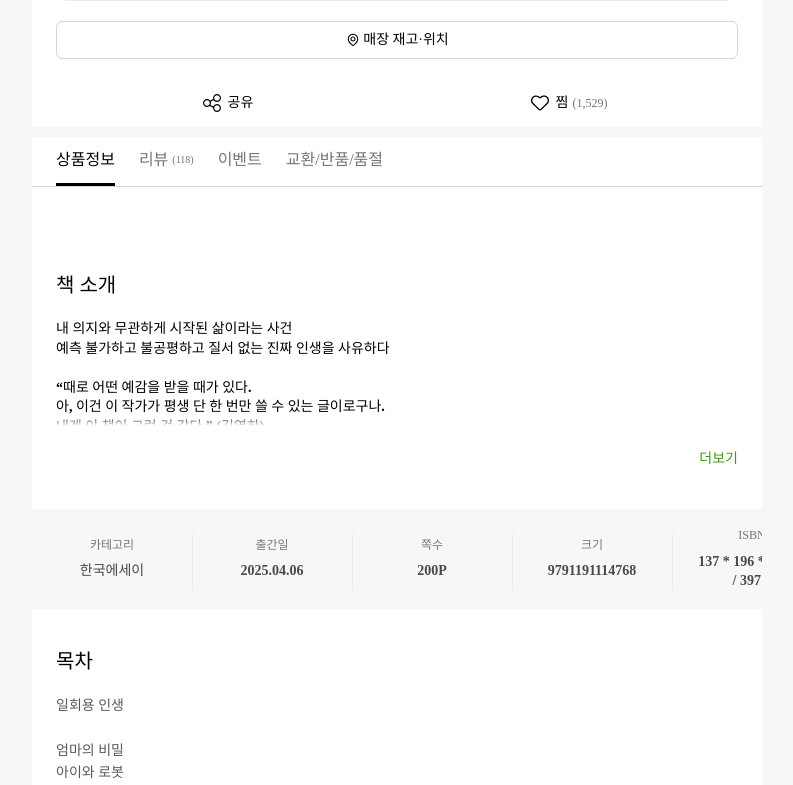
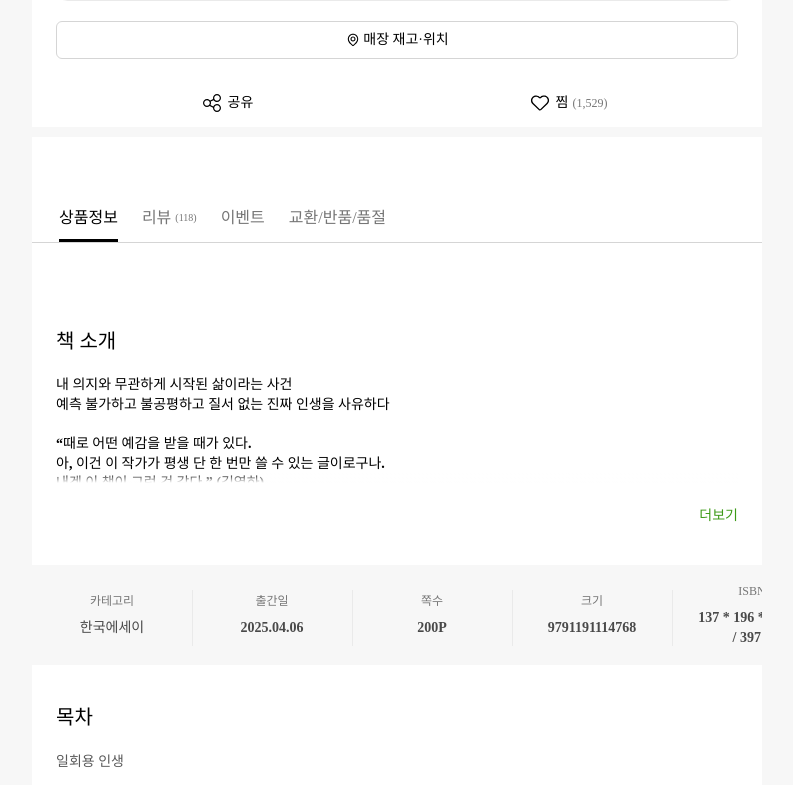
Before and after one commit to SOPT-all/36-COLLABORATION-WEB-KYOBOBOOK, a React (Vite) app: page /best/detail in a window 1280 px wide. Shown: the part 1442-2227 px from the top of the page, without its empty margins (243-1036 px from the left). Built offline with nearby package versions, Linux system fonts and the light colour scheme.

Commit message:
fix: 헤더 에러 수저 (#63)

```diff
--- a/src/pages/HomeBestDetail/HomeBestDetail.tsx
+++ b/src/pages/HomeBestDetail/HomeBestDetail.tsx
@@ -41,10 +41,10 @@ const HomeBestDetail = () => {
       <main css={mainStyle}>
         <section>
           <BookSummary />
-          <TabMenu type="default" id="tab-section" />
         </section>
+        <TabMenu type="default" id="tab-menu" />
         <section>
-          <BookDescription />
+          <BookDescription id={SECTION_IDS.PRODUCT} />
           <AuthorInfo />
         </section>
         <section>
--- a/src/pages/HomeBestDetail/components/elements/TabMenu/TabMenu.style.ts
+++ b/src/pages/HomeBestDetail/components/elements/TabMenu/TabMenu.style.ts
@@ -1,17 +1,15 @@
 import type { Theme } from '@emotion/react';
 import { css } from '@emotion/react';
 
-export const tabMenuContainer = (theme: Theme) => css`
+export const tabMenuContainer = (type: string, theme: Theme) => css`
   display: flex;
   align-items: center;
-  height: 5rem;
-  padding: 0 1.2rem;
+  padding: 0 1.5rem;
   border-bottom: 1px solid ${theme.colors.gray3};
-
+  background-color: ${theme.colors.white};
   position: sticky;
   top: 0;
-  z-index: 10;
-  background-color: ${theme.colors.white};
+  z-index: ${type === 'default' ? theme.zIndex.two : theme.zIndex.one};
 `;
 
 export const sortButton = (theme: Theme) => css`
--- a/src/pages/HomeBestDetail/components/elements/TabMenu/TabMenu.tsx
+++ b/src/pages/HomeBestDetail/components/elements/TabMenu/TabMenu.tsx
@@ -7,7 +7,7 @@ import {
   tabMenuContainer,
 } from '@/pages/HomeBestDetail/components/elements/TabMenu/TabMenu.style';
 import Icon from '@/components/Icon';
-import scrollToSection from '@/utils/scrollToSection';
+import scrollToSection from '@/utils/constants/scrollToSection';
 import { SECTION_IDS } from '@/utils/constants/scrollTargetIds';
 
 const tabs = ['상품정보', '리뷰 (118)', '이벤트', '교환/반품/품절'];
@@ -30,7 +30,7 @@ const TabMenu = ({ type, id }: TabMenuTypes) => {
   };
 
   return (
-    <nav id={id} css={tabMenuContainer(theme)}>
+    <nav id={id} css={tabMenuContainer(type, theme)}>
       {currentTabs.map((tab, idx) => (
         <TabButton
           key={tab}
--- a/src/pages/HomeBestDetail/components/sections/BookDescription/BookDescription.tsx
+++ b/src/pages/HomeBestDetail/components/sections/BookDescription/BookDescription.tsx
@@ -5,7 +5,7 @@ import * as s from '@/pages/HomeBestDetail/components/sections/BookDescription/B
 import BookMeta from '@/pages/HomeBestDetail/components/elements/BookMeta/BookMeta';
 import bookInfoImage from '@/assets/img/im_book_description.png';
 
-const BookDescription = () => {
+const BookDescription = ({ id }: { id: string }) => {
   const theme = useTheme();
 
   const bookMeta = {
@@ -17,7 +17,7 @@ const BookDescription = () => {
   };
 
   return (
-    <div css={s.descriptionWrapper}>
+    <div id={id} css={s.descriptionWrapper}>
       <div css={s.bookInfoWrapper}>
         <div>
           <h3 css={s.titleText(theme)}>책 소개</h3>
--- a/src/utils/constants/scrollTargetIds.ts
+++ b/src/utils/constants/scrollTargetIds.ts
@@ -1,5 +1,5 @@
 export const SECTION_IDS = {
-  DEFAULT: '',
+  PRODUCT: 'detail-section',
   REVIEW: 'review-section',
   EVENT: 'event-section',
   NOTICE: 'notice-section',
```
